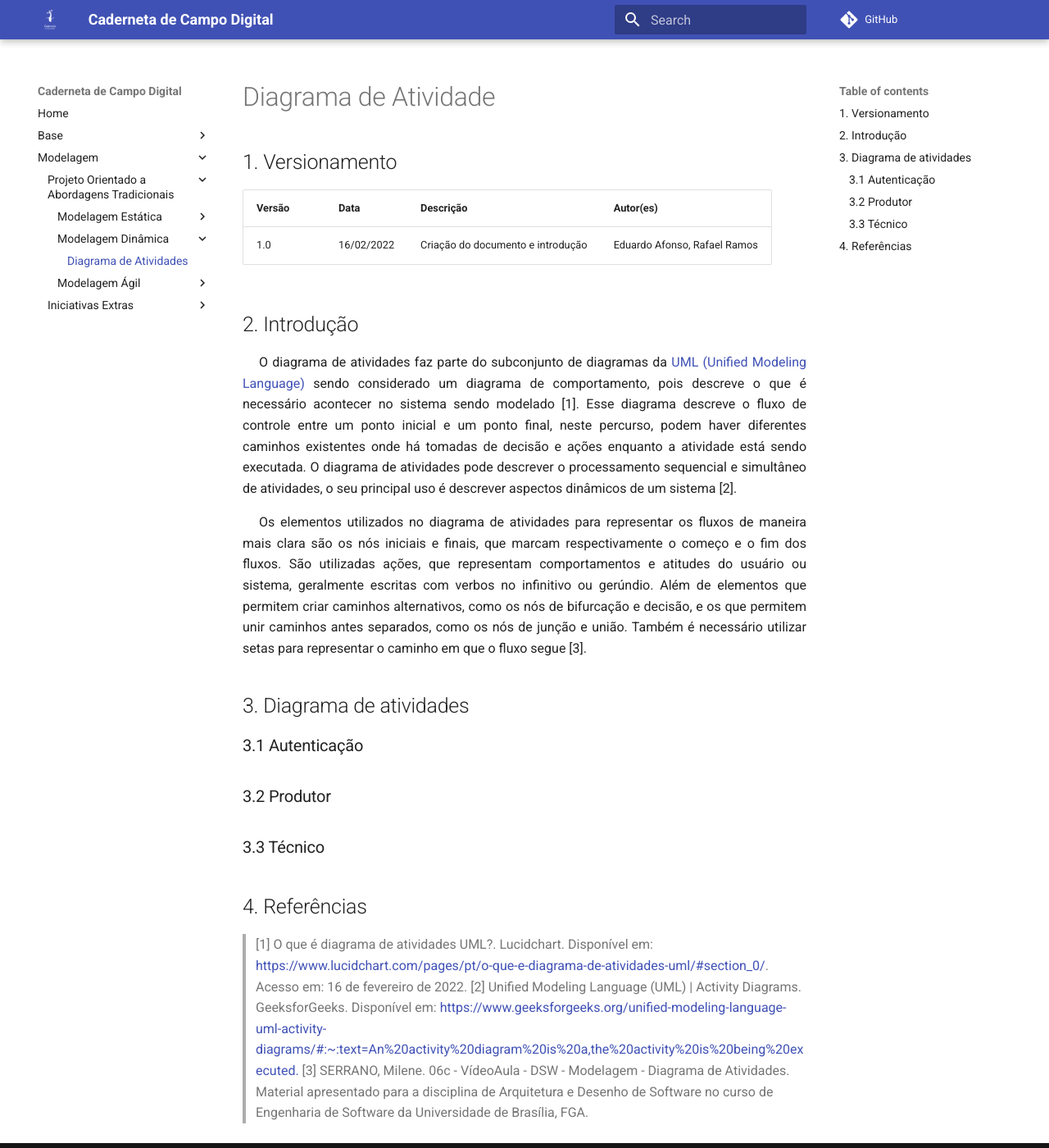
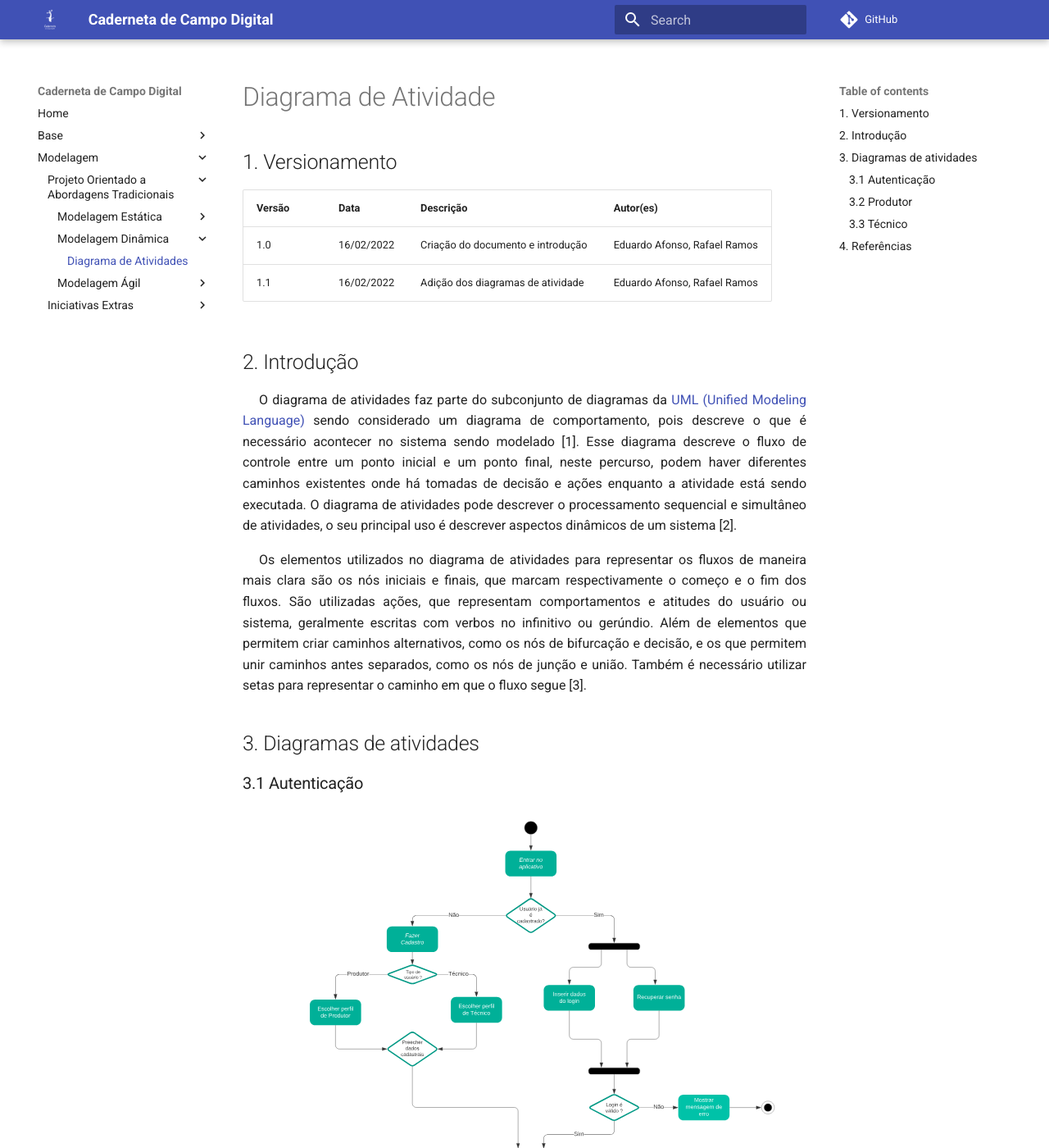
Before and after one commit to UnBArqDsw2021-2/2021.2_G4_CadernetaDeCampoDigital_docs, an MkDocs documentation site: the page built from docs/modelagem/dinamica/diagrama_de_atividades.md, in a window 1280 px wide and 1400 px high. Shown: the whole window at 82% size. Built offline with MkDocs 1.6.1 and Material for MkDocs 9.7.7, drawn with Linux system fonts in a browser that asks for light colours; comment, search, counter and statistics services are not loaded; some of the changed text lies outside the part shown.

Commit message:
#58 Adicionando imagens dos diagramas de atividades
Co-authored-by: Eduardo Afonso <oeduardoafonso@gmail.com>

```diff
--- a/docs/modelagem/dinamica/diagrama_de_atividades.md
+++ b/docs/modelagem/dinamica/diagrama_de_atividades.md
@@ -5,6 +5,7 @@
 | Versão | Data       | Descrição                         | Autor(es)                   |
 | ------ | ---------- | --------------------------------- | --------------------------- |
 | 1.0    | 16/02/2022 | Criação do documento e introdução | Eduardo Afonso, Rafael Ramos |
+| 1.1    | 16/02/2022 | Adição dos diagramas de atividade | Eduardo Afonso, Rafael Ramos |
 
 ## 2. Introdução
 
@@ -12,15 +13,34 @@
 
 <p align="justify" style="text-indent: 20px"> Os elementos utilizados no diagrama de atividades para representar os fluxos de maneira mais clara são os nós iniciais e finais, que marcam respectivamente o começo e o fim dos fluxos. São utilizadas ações, que representam comportamentos e atitudes do usuário ou sistema, geralmente escritas com verbos no infinitivo ou gerúndio. Além de elementos que permitem criar caminhos alternativos, como os nós de bifurcação e decisão, e os que permitem unir caminhos antes separados, como os nós de junção e união. Também é necessário utilizar setas para representar o caminho em que o fluxo segue [3].</p>
 
-## 3. Diagrama de atividades
+## 3. Diagramas de atividades
 
 ### 3.1 Autenticação
+
+<img src="../../../assets/modelagem/dinamica/atividade_autenticacao.svg" class="zoom">
+<h6 align = "center">Figura 1: Diagrama de Atividades de Autenticação</h6>
+<h6 align = "center">Fonte: Autores</h6>
+
 ### 3.2 Produtor
+
+<img src="../../../assets/modelagem/dinamica/atividade_produtor.svg" class="zoom">
+<h6 align = "center">Figura 2: Diagrama de Atividades de <a href="/requisitos/modelagem/lexicos#produtor">Produtor</a></h6>
+<h6 align = "center">Fonte: Autores</h6>
+
 ### 3.3 Técnico
+
+<center>
+<img src="../../../assets/modelagem/dinamica/atividade_tecnico.svg" class="zoom">
+</center>
+<h6 align = "center">Figura 3: Diagrama de Atividades de <a href="/requisitos/modelagem/lexicos#tecnico">Técnico</a></h6></h6>
+<h6 align = "center">Fonte: Autores</h6>
+
 
 
 ## 4. Referências
 
 > [1] O que é diagrama de atividades UML?. Lucidchart. Disponível em: <a href="https://www.lucidchart.com/pages/pt/o-que-e-diagrama-de-atividades-uml/#section_0/">https://www.lucidchart.com/pages/pt/o-que-e-diagrama-de-atividades-uml/#section_0/</a>. Acesso em: 16 de fevereiro de 2022.
-> [2] Unified Modeling Language (UML) | Activity Diagrams. GeeksforGeeks. Disponível em: <a href="https://www.geeksforgeeks.org/unified-modeling-language-uml-activity-diagrams/#:~:text=An%20activity%20diagram%20is%20a,the%20activity%20is%20being%20executed.">https://www.geeksforgeeks.org/unified-modeling-language-uml-activity-diagrams/#:~:text=An%20activity%20diagram%20is%20a,the%20activity%20is%20being%20executed.</a>
+
+> [2] Unified Modeling Language (UML) | Activity Diagrams. GeeksforGeeks. Disponível em: <a href="https://www.geeksforgeeks.org/unified-modeling-language-uml-activity-diagrams/#:~:text=An%20activity%20diagram%20is%20a,the%20activity%20is%20being%20executed">https://www.geeksforgeeks.org/unified-modeling-language-uml-activity-diagrams/#:~:text=An%20activity%20diagram%20is%20a,the%20activity%20is%20being%20executed</a>. Acesso em: 16 de fevereiro de 2022.
+
 > [3] SERRANO, Milene. 06c - VídeoAula - DSW - Modelagem - Diagrama de Atividades. Material apresentado para a disciplina de Arquitetura e Desenho de Software no curso de Engenharia de Software da Universidade de Brasília, FGA.
```
Also changed, not shown: docs/assets/modelagem/dinamica/atividade_autenticacao.svg (added), docs/assets/modelagem/dinamica/atividade_produtor.svg (added), docs/assets/modelagem/dinamica/atividade_tecnico.svg (added).
